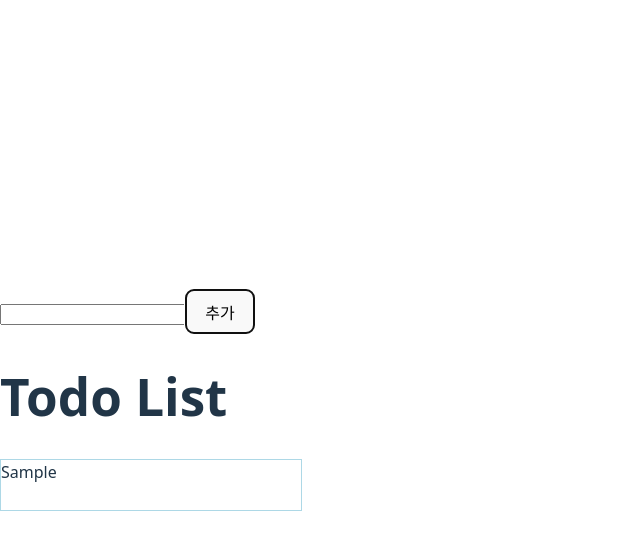
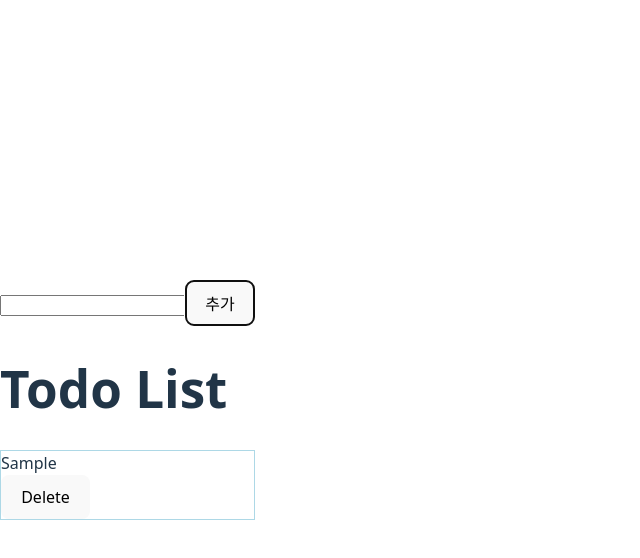
Before and after one commit to sung-silver/react-study, a React (Vite) app: page / in a window 1280 px wide. Both pictures are taken after typing "Sample" into the empty fields and a click on the button "추가". Shown: the top 558 px of the page, without its empty margins (0-640 px from the left). Built offline with nearby package versions, Linux system fonts and the light colour scheme.

Commit message:
feat: 할일 삭제 기능 구현

```diff
--- a/src/App.css
+++ b/src/App.css
@@ -1,5 +1,3 @@
 .todo-item {
-  width: 300px;
-  height: 50px;
   border: 1px solid lightblue;
 }
--- a/src/App.tsx
+++ b/src/App.tsx
@@ -1,16 +1,27 @@
 import { useState } from "react";
 import "./App.css";
 import TodoBoard from "./component/TodoBoard";
+import type { Todo } from "./types/type";
 
 // 1. 인풋창과 버튼이 있다
 // 2. 인풋창에 값을 입력하고 버튼을 클릭하면 아이템이 추가된다
 // 3. 아이템 삭제 버튼을 누르면 삭제가 가능하다
 function App() {
   const [inputValue, setInputValue] = useState("");
-  const [todoList, setTodoList] = useState<string[]>([]);
+  const [todoList, setTodoList] = useState<Todo[]>([]);
+
   const addItem = () => {
-    setTodoList([...todoList, inputValue]); // 기존에 있는 요소에 새로운 요소를 추가하는 방법
+    if (!inputValue.trim()) return;
+
+    setTodoList((prev) => [
+      ...prev,
+      { id: crypto.randomUUID(), text: inputValue.trim() },
+    ]);
     setInputValue("");
+  };
+
+  const deleteItem = (targetId: string) => {
+    setTodoList((prev) => prev.filter((todo) => todo.id !== targetId));
   };
 
   return (
@@ -20,7 +31,7 @@ function App() {
         onChange={(e) => setInputValue(e.target.value)}
       />
       <button onClick={addItem}>추가</button>
-      <TodoBoard todoList={todoList} />
+      <TodoBoard todoList={todoList} onDelete={deleteItem} />
     </main>
   );
 }
--- a/src/component/TodoBoard.tsx
+++ b/src/component/TodoBoard.tsx
@@ -1,11 +1,18 @@
 import TodoItem from "./TodoItem";
+import type { Todo } from "../types/type";
 
-function TodoBoard({ todoList }: { todoList: string[] }) {
+function TodoBoard({
+  todoList,
+  onDelete,
+}: {
+  todoList: Todo[];
+  onDelete: (id: string) => void;
+}) {
   return (
     <div>
       <h1>Todo List</h1>
       {todoList.map((item) => (
-        <TodoItem item={item} />
+        <TodoItem key={item.id} item={item} onDelete={() => onDelete(item.id)} />
       ))}
     </div>
   );
--- a/src/component/TodoItem.tsx
+++ b/src/component/TodoItem.tsx
@@ -1,5 +1,20 @@
-function TodoItem({ item }: { item: string }) {
-  return <div className="todo-item">{item}</div>;
+import type { Todo } from "../types/type";
+
+function TodoItem({
+  item,
+  onDelete,
+}: {
+  item: Todo;
+  onDelete: () => void;
+}) {
+  return (
+    <div className="todo-item">
+      <div>{item.text}</div>
+      <button className="delete-button" onClick={onDelete}>
+        Delete
+      </button>
+    </div>
+  );
 }
 
 export default TodoItem;
--- /dev/null
+++ b/src/types/type.ts
@@ -0,0 +1,4 @@
+export type Todo = {
+  id: string;
+  text: string;
+};
```
